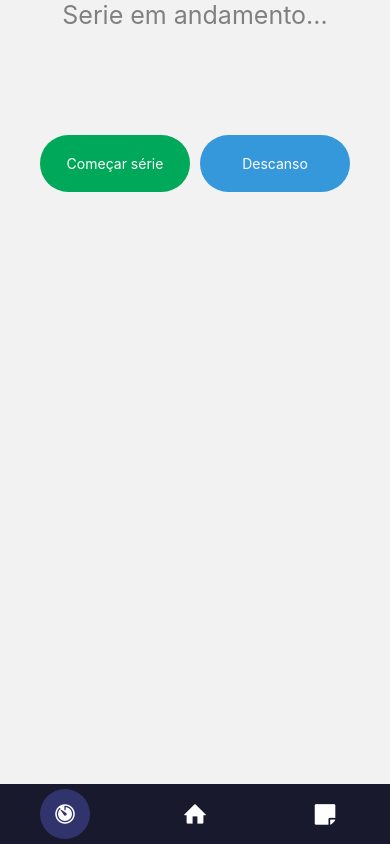
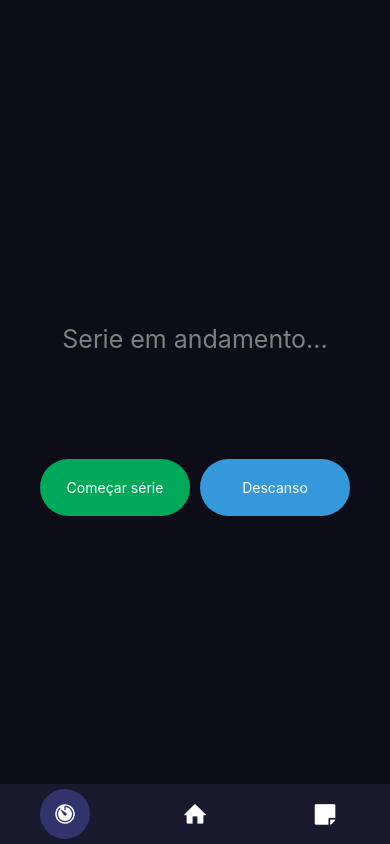
Before and after one commit to ArthurBrigueli/TimePump, a React Native app in the folder TimePump/: screen /TimeScreen in a window 390 px wide. Built offline with nearby package versions, Linux system fonts and the light colour scheme; what expo-notifications would draw is missing.

Commit message:
update: adição do flex

```diff
--- a/TimePump/screens/TimeScreen.jsx
+++ b/TimePump/screens/TimeScreen.jsx
@@ -113,10 +113,11 @@ const TimeScreen = () => {
 
 const styles = StyleSheet.create({
     container: {
-        flexDirection: 'column',
+        flex: 1,
         justifyContent: 'center',
         alignContent: 'center',
         gap: 100,
+        backgroundColor: '#0c0d17'
     },
 
     cronometroContainer: {
```
